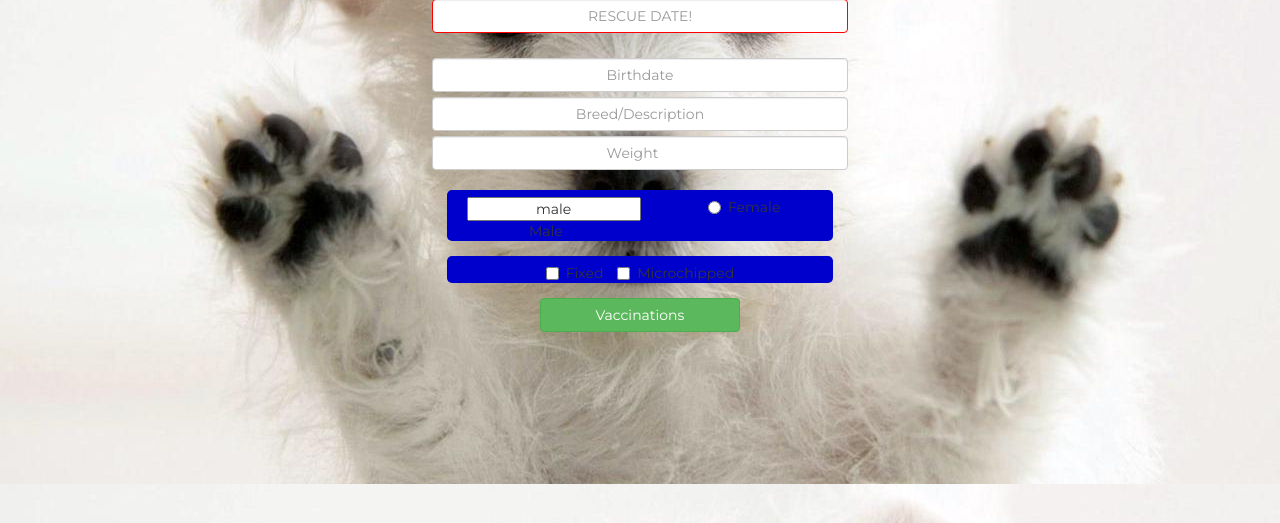
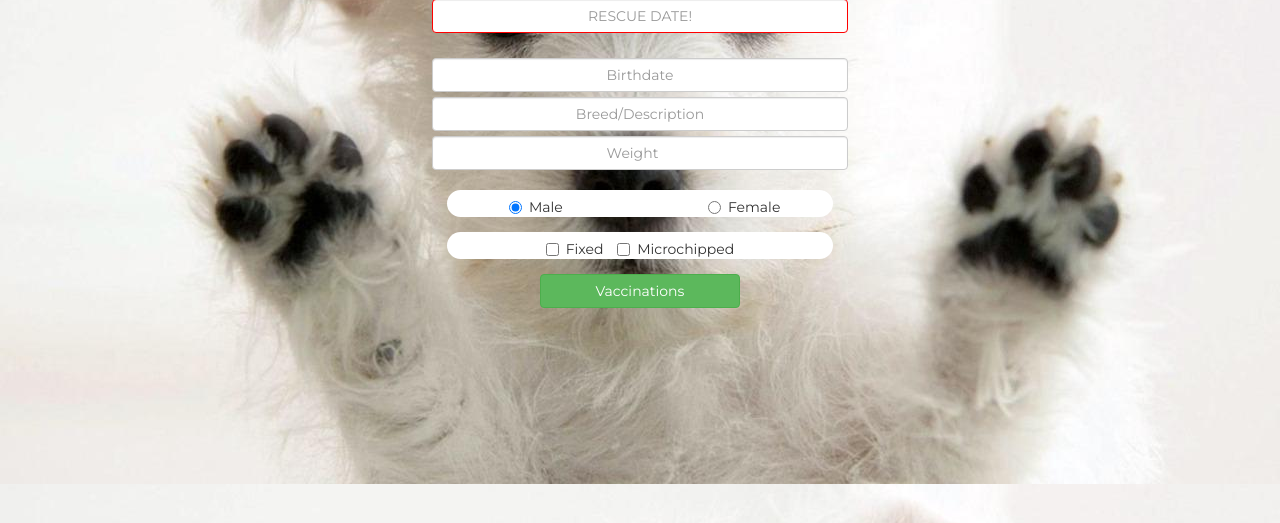
Before and after one commit to baldmike/resQmia, a Django app: page /new_dog in a window 1280 px wide. Shown: the part 316-839 px from the top of the page. Run offline with Django 3.2, Linux system fonts and the light colour scheme; parts of the project's set-up code (start-up, migrations or seed data) failed here and were passed over; some libraries are stand-ins or nearby versions; some web fonts are replaced.

Commit message:
fixed radio buttons

```diff
--- a/apps/resQmia_app/static/resQmia_app/css/styles.css
+++ b/apps/resQmia_app/static/resQmia_app/css/styles.css
@@ -50,8 +50,7 @@ a {
 
 .fun-box {
     background-color: white;
-    border-radius: 5px;
-    background-color: mediumblue
+    border-radius: 25px;
 }
 
 .list-box {
--- a/apps/resQmia_app/templates/resQmia_app/new_dog.html
+++ b/apps/resQmia_app/templates/resQmia_app/new_dog.html
@@ -30,9 +30,9 @@
 					<input type="number" class="form-control" name="weight" id="weight" placeholder="Weight">
                 </div>
                 <div class="fun-box">
-                    <div class="form-group" style="text-align: center;">
+                    <div class="form-group">
                         <div class="col-md-6 col-xs-12">
-                            <label class="radio-inline"><input class="type="radio"name="gender" id="male" value="male" checked="checked">Male</label>
+                            <label class="radio-inline"><input type="radio" name="gender" id="male" value="male"   checked="checked">Male</label>
                         </div>
                         <div class="col-md-6 col-xs-12">
                             <label class="radio-inline"><input type="radio" name="gender" id="female" value="female">Female</label>
```
